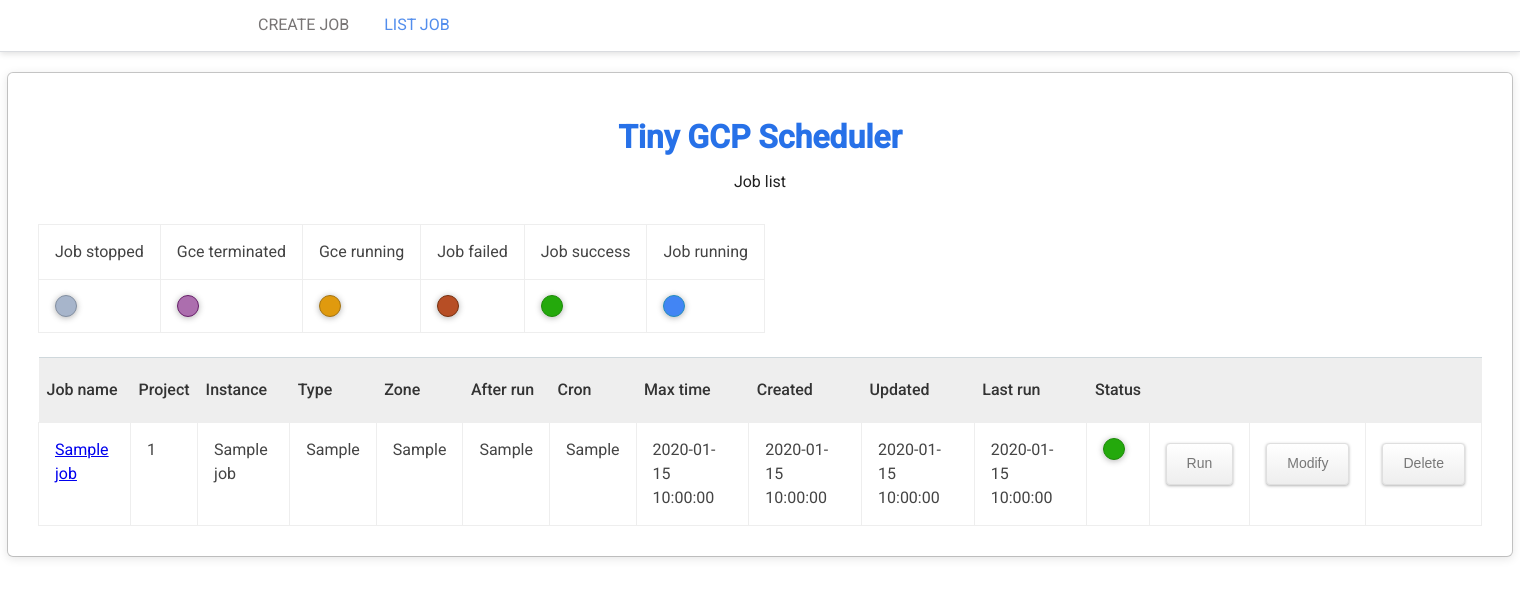
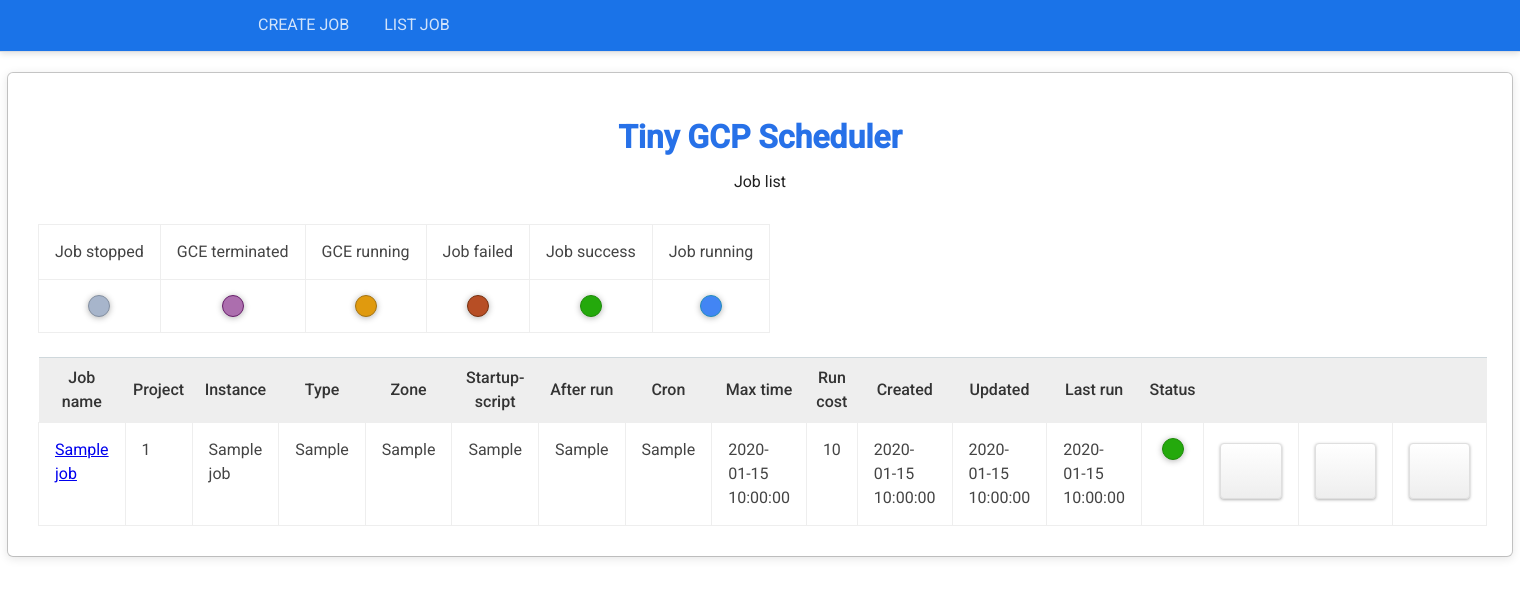
Before and after one commit to ktiyab/tiny-gae-gce-scheduler-skeleton, a Flask app: template templates/list.html in a window 1520 px wide. Shown: the top 598 px of the page. Run offline with Flask 2, Linux system fonts and the light colour scheme; the template is opened without the code that fills it: most values are stand-ins (such as "Sample title", 1, 10 or a date in 2020); parts of the project's set-up code (start-up, migrations or seed data) failed here and were passed over.

Commit message:
update scheduler and set startup script from gcs

```diff
--- a/custom_lib/gce/client.py
+++ b/custom_lib/gce/client.py
@@ -242,7 +242,7 @@
                 'items': [{
                     # Startup script is automatically executed by the
                     # instance upon startup.
-                    'key': 'startup-script',
+                    'key': 'startup-script-url',
                     'value': startup_script
                 },
                 {
--- a/main.py
+++ b/main.py
@@ -168,16 +168,69 @@
 
     if len(jobs) > 0:
         # Convert cron to readable before listing values
-        for job_entity in jobs:
-            job_entity.cron_schedule = app_utils.readable_cron(job_entity.cron_schedule)
+        for job in jobs:
+
+            # Intialize template
+            job_entity = {
+                "creation":"",
+                "updated": "",
+                "project_id": "",
+                "machine_name": "",
+                "machine_type": "",
+                "machine_zone": "",
+                "cron_schedule": "",
+                "after_run": "",
+                "max_running_time": "",
+                "job_name": "",
+                "last_run": "",
+                "run_unit_cost": "",
+                "job_status":"",
+                "startup_script": ""
+            }
+
+            # Get db values
+            creation = job.creation
+            updated = job.updated
+            project_id = job.project_id
+            machine_name = job.machine_name
+            machine_type = job.machine_type
+            machine_zone = job.machine_zone
+            cron_schedule = job.cron_schedule
+            after_run = job.after_run
+            max_running_time = job.max_running_time
+            job_name = job.job_name
+            job_status = job.job_status
+            last_run = job.last_run
+            startup_script=job.startup_script
+
+            # Create new entity with modified and calculated values
+            job_entity['creation']=creation
+            job_entity['updated'] = updated
+            job_entity['machine_type'] = machine_type
+            job_entity['project_id'] = project_id
+            job_entity['machine_zone'] = machine_zone
+            job_entity['max_running_time'] = max_running_time + 'min'
+            job_entity['after_run'] = after_run
+            job_entity['job_name'] = job_name
+            job_entity['last_run'] = last_run
+            job_entity['startup_script'] = startup_script
+
+
+            # Readable cron
+            job_entity['cron_schedule'] = app_utils.readable_cron(cron_schedule)
 
             # Check if instance is running for every job
-            status = app_utils.instance_status(job_entity.machine_name, job_entity.project_id,
-                                               job_entity.job_status)
+            status = app_utils.instance_status(machine_name, project_id, job_status)
+
+
+            # Get estimate pricing
+            job_entity['run_unit_cost'] = app_utils.formated_estimate_running_cost(machine_type, max_running_time)
 
             # Chek job + instance status
             if status != None:
-                job_entity.job_status=status
+                job_entity['job_status']=status
+            else:
+                job_entity['job_status'] =job_status
 
             formated_jobs.append(job_entity)
 
@@ -215,19 +268,31 @@
 
         existing_job=app_utils.get_job_by_name(job_name)
 
+        print(existing_job)
+        print(len(existing_job))
+
         logging.info("create_job: Saving new job "+request.form['job_name']+" to datastore ...")
 
+        is_valid_conf = app_utils.is_job_config_valid(emails, cron_schedule, max_running_time)
+
+        print( is_valid_conf )
+
         # If job exist redirect user to update job page with alert
-        if len(existing_job) > 0:
+        if len(existing_job) > 0 or is_valid_conf!="":
 
             if existing_job[0].job_name == request.form['job_name']:
 
                 alert_type ="errorDialog"
-                alert_message="Job already exist with the same name <b>" +existing_job[0].job_name+ "</b>"
+
+                if len(existing_job) > 0:
+                    alert_message="Job already exist with the same name " +existing_job[0].job_name
+                    logging.info("Job already exist with the same name  " + request.form['job_name'] + " in datastore ...")
+                else:
+                    alert_message = "Cron value is not valid, please correct the value."
+                    logging.info("Cron value ("+cron_schedule+") is not valid, please correct the value.")
+
                 operation_type="correct_before_insert"
                 old_name="None"
-
-                logging.info("Job already exist with the same name  " + request.form['job_name'] + " in datastore ...")
 
                 return redirect(url_for('modify_job_info',emails=emails, project_id=project_id, bucket_id=bucket_id,
                               machine_name=app_utils.valid_instance_name(machine_name), startup_script=startup_script,
@@ -238,9 +303,23 @@
 
         else:
 
-            result = app_utils.create_job(emails, project_id, bucket_id, machine_type,
-                   machine_name, startup_script, machine_zone, after_run,
-                   machine_os, cron_schedule, max_running_time, job_name)
+            if is_valid_conf=="":
+                result = app_utils.create_job(emails, project_id, bucket_id, machine_type,
+                       machine_name, startup_script, machine_zone, after_run,
+                       machine_os, cron_schedule, max_running_time, job_name)
+            else:
+                alert_type = "errorDialog"
+                alert_message = is_valid_conf
+                operation_type="correct_before_insert"
+                old_name="None"
+                logging.info(is_valid_conf)
+
+                return redirect(url_for('modify_job_info',emails=emails, project_id=project_id, bucket_id=bucket_id,
+                              machine_name=app_utils.valid_instance_name(machine_name), startup_script=startup_script,
+                              machine_type=machine_type,machine_zone=machine_zone, after_run=after_run,machine_os=machine_os,
+                              cron_schedule=cron_schedule,max_running_time=max_running_time, job_name=job_name,
+                             alert_type=alert_type,alert_message=alert_message, operation_type=operation_type,
+                             old_name=old_name))
 
             #TODO: Operation if insert isn't correct
             return redirect(url_for('list_job'))
--- a/static/style.css
+++ b/static/style.css
@@ -57,12 +57,12 @@
 .button {
     background-color: #eee;
     background-image: linear-gradient(#fff, #eee);
-    border: 1px solid #bbb;
+    //border: 1px solid #bbb;
     border-radius: 4px;
     box-sizing: border-box;
     color: #777;
     cursor: pointer;
-    display: inline-block;
+    //display: inline-block;
     font-size: 14px;
     -webkit-font-smoothing: antialiased;
     -moz-osx-font-smoothing: grayscale;
@@ -202,6 +202,7 @@
 }
 .header-desktop {
     height: 100%;
+    background-color: #1a73e8;
 }
 header {
     -webkit-font-smoothing: antialiased;
@@ -237,11 +238,11 @@
     text-decoration: underline;
 }
 .selected_menu {
-    color:#2771e8;
+    color:#fff;
     text-transform: uppercase;
 }
 .simple_menu{
-    color: #575353;
+    color: #fff;
     text-transform: uppercase;
 }
 footer {
@@ -340,6 +341,7 @@
     height: 48px;
     padding: 8px;
     vertical-align: middle;
+    text-align: center;
 }
 
 #container-full table tbody td {
@@ -354,6 +356,7 @@
     width:20px;
     height:20px;
     border-radius: 50px;
+    margin: auto;
 }
 .standby{
     background: #a7b5cb;
@@ -385,3 +388,33 @@
     border:1px solid #238dbd;
     box-shadow: 0 1px 6px rgba(0,0,0,0.3);
 }
+button.btn.delete::before {
+  font-family: Material Icons;
+  content: '\e872';
+  font-size: 25px;
+}
+button.btn.modify::before {
+  font-family: Material Icons;
+  content: '\e3c9';
+  font-size: 25px;
+}
+button.btn.run::before {
+  font-family: Material Icons;
+  content: '\e037';
+  font-size: 25px;
+}
+button.btn.stop::before {
+  font-family: Material Icons;
+  content: '\e047';
+  font-size: 25px;
+}
+button.btn.validate::before {
+  font-family: Material Icons;
+  content: '\e065';
+  font-size: 25px;
+}
+button.btn.add::before {
+  font-family: Material Icons;
+  content: '\e03b';
+  font-size: 25px;
+}
--- a/templates/job.html
+++ b/templates/job.html
@@ -4,6 +4,7 @@
     <meta charset="UTF-8">
     <title>Tiny GCP Scheduler</title>
     <link href="//fonts.googleapis.com/css?family=Roboto:400,500|Inconsolata:400,700|Roboto Mono:400" rel="stylesheet" type="text/css">
+    <link rel="stylesheet" href="https://fonts.googleapis.com/icon?family=Material+Icons">
     <link rel="stylesheet" type="text/css" href="/static/style.css">
 </head>
 <body>
@@ -78,7 +79,7 @@
             <input name="after_run" value="{{after_run}}" class="hidden">
             <input name="cron_schedule" value="{{cron_schedule}}" class="hidden">
             <input name="max_running_time" value="{{max_running_time}}" class="hidden">
-            <input class="button button-primary inline-block" type="submit" value="Validate job configuration">
+            <button class="button btn validate button-primary inline-block" type="submit" value="Validate job configuration"/>
         </form>
         </div>
     </main>
--- a/templates/list.html
+++ b/templates/list.html
@@ -3,8 +3,9 @@
 <head>
     <meta charset="UTF-8">
     <title>Tiny GCP Scheduler</title>
+    <link rel="stylesheet" type="text/css" href="/static/style.css">
     <link href="//fonts.googleapis.com/css?family=Roboto:400,500|Inconsolata:400,700|Roboto Mono:400" rel="stylesheet" type="text/css">
-    <link rel="stylesheet" type="text/css" href="/static/style.css">
+    <link rel="stylesheet" href="https://fonts.googleapis.com/icon?family=Material+Icons">
 </head>
 <body>
     <header class="">
@@ -27,8 +28,8 @@
              <tbody>
                 <tr>
                     <td>Job stopped</td>
-                    <td>Gce terminated</td>
-                    <td>Gce running</td>
+                    <td>GCE terminated</td>
+                    <td>GCE running</td>
                     <td>Job failed</td>
                     <td>Job success</td>
                     <td>Job running</td>
@@ -48,17 +49,15 @@
             <thead>
                 <tr>
                     <th class="mini_label_head">Job name</th>
-                    <th class="mini_label_head" style="display:none">Emails recipient</th>
                     <th class="mini_label_head">Project</th>
-                    <th class="mini_label_head" style="display:none">Bucket</th>
                     <th class="mini_label_head">Instance</th>
-                    <th class="mini_label_head" style="display:none">Startup script</th>
                     <th class="mini_label_head">Type</th>
-                    <th class="mini_label_head" style="display:none">OS</th>
                     <th class="mini_label_head">Zone</th>
+                    <th class="mini_label_head">Startup-script</th>
                     <th class="mini_label_head">After run</th>
                     <th class="mini_label_head">Cron</th>
                     <th class="mini_label_head">Max time</th>
+                    <th class="mini_label_head">Run cost</th>
                     <th class="mini_label_head">Created</th>
                     <th class="mini_label_head">Updated</th>
                     <th class="mini_label_head">Last run</th>
@@ -72,17 +71,15 @@
                 {% for job in jobs %}
                     <tr>
                         <td class="mini_label"><a href="{{ url_for('view_job',job_name=job.job_name) }}">{{job.job_name}}</a></td>
-                        <td class="mini_label" style="display:none">{{job.emails}}</td>
                         <td class="mini_label">{{job.project_id}}</td>
-                        <td class="mini_label" style="display:none">{{job.bucket_id}}</td>
                         <td class="mini_label">{{job.machine_name}}</td>
-                        <td class="mini_label" style="display:none">{{job.startup_script}}</td>
                         <td class="mini_label">{{job.machine_type}}</td>
-                        <td class="mini_label" style="display:none">{{job.machine_os}}</td>
                         <td class="mini_label">{{job.machine_zone}}</td>
+                        <td class="mini_label">{{job.startup_script}}</td>
                         <td class="mini_label">{{job.after_run}}</td>
                         <td class="mini_label">{{job.cron_schedule}}</td>
                         <td class="mini_label">{{job.max_running_time}}</td>
+                        <td class="mini_label">{{job.run_unit_cost}}</td>
                         <td class="mini_label">{{job.created_at}}</td>
                         <td class="mini_label">{{job.updated_at}}</td>
                         <td class="mini_label">{{job.last_run_at}}</td>
@@ -118,7 +115,7 @@
                         <td class="mini_label">
                             <form  method="post" action="{{ url_for('stop_job') }}" accept-charset="UTF-8">
                                 <input  name="job_name" value="{{job.job_name}}" type ="hidden">
-                                <input class="button button-purple inline-block"type="submit" value="Stop">
+                                <button class="button btn stop button-purple inline-block"type="submit" value="Stop">
                             </form>
                         </td>
                         {% endif %}
@@ -127,7 +124,7 @@
                         <td class="mini_label">
                             <form  method="post" action="{{ url_for('run_job') }}" accept-charset="UTF-8">
                                 <input  name="job_name" value="{{job.job_name}}" type ="hidden">
-                                <input class="button button-green inline-block"type="submit" value="Run">
+                                <button class="button btn run button-green inline-block"type="submit" value="Run"/>
                             </form>
                         </td>
                         {% endif %}
@@ -135,13 +132,13 @@
                         <td class="mini_label">
                             <form  method="post" action="{{ url_for('update_job') }}" accept-charset="UTF-8">
                                 <input  name="job_name" value="{{job.job_name}}" type ="hidden">
-                                <input class="button button-blue inline-block"type="submit" value="Modify">
+                                <button class="button btn modify button-blue inline-block"type="submit" value="Modify"/>
                             </form>
                         </td>
                         <td class="mini_label">
                             <form  method="post" action="{{ url_for('delete_job') }}" accept-charset="UTF-8">
                                 <input  name="job_name" value="{{job.job_name}}" type ="hidden">
-                                <input class="button button-red inline-block"type="submit" value="Delete">
+                                <button class="button btn delete button-red inline-block"type="submit" value="Delete"/>
                             </form>
                         </td>
                     </tr>
```
Also changed, not shown: custom_lib/compute.py (+13 -5 lines), custom_lib/minischeduler.py (+99 -7 lines), local_dev_cron_simulator.py (added, +10 -0 lines), templates/form.html (+5 -4 lines), README.md.
